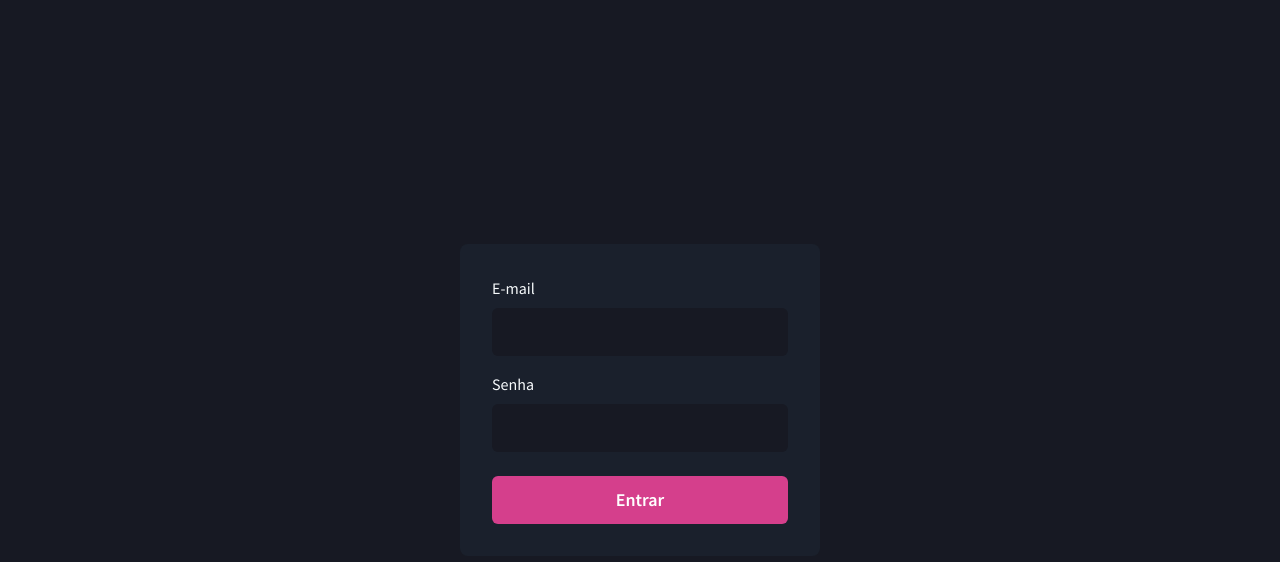
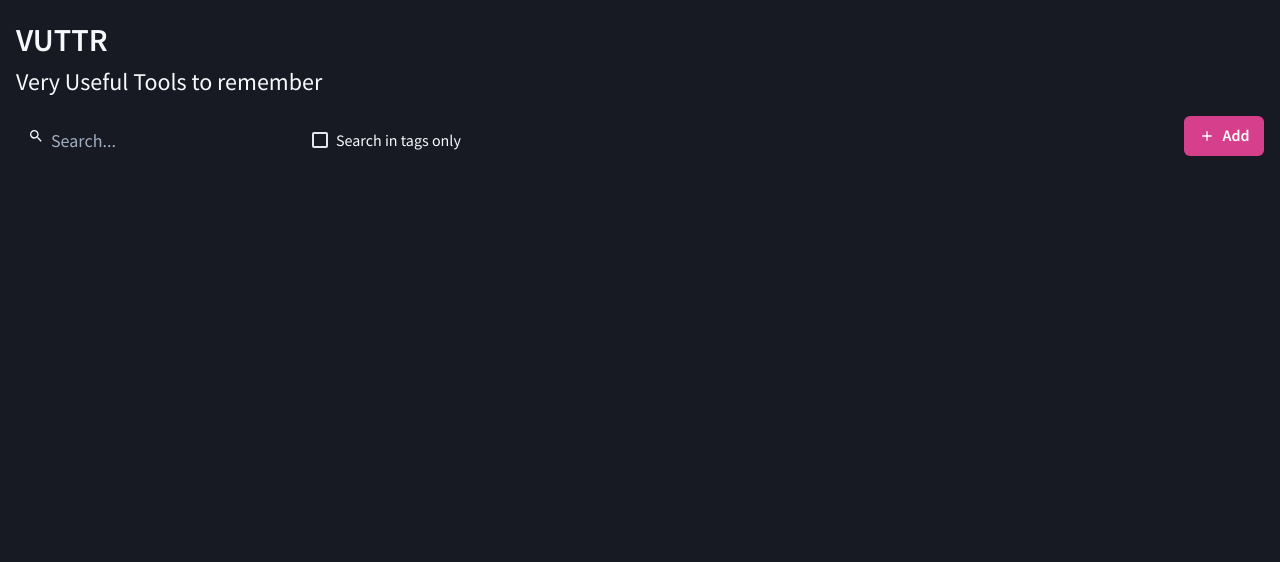
Before and after one commit to Daniel-Vinicius/Desafio-Frontend-Bossabox, a Next.js app: page / in a window 1280 px wide. Shown: the top 562 px of the page. Built offline with nearby package versions, Linux system fonts and the light colour scheme.

Commit message:
Search Box Layout

```diff
--- a/package.json
+++ b/package.json
@@ -23,6 +23,7 @@
     "react": "17.0.2",
     "react-dom": "17.0.2",
     "react-hook-form": "^7.5.2",
+    "react-icons": "^4.2.0",
     "react-query": "^3.16.0",
     "yup": "^0.32.9"
   },
--- a/src/components/Form/Input.tsx
+++ b/src/components/Form/Input.tsx
@@ -37,7 +37,7 @@ const InputBase: ForwardRefRenderFunction<HTMLInputElement, InputProps> = (
         {...rest}
       />
 
-      {Boolean(error) && <FormErrorMessage>{error.message}</FormErrorMessage>}
+      {Boolean(error) && <FormErrorMessage>{error?.message}</FormErrorMessage>}
     </FormControl>
   );
 };
--- /dev/null
+++ b/src/components/Home/SearchBox/index.tsx
@@ -0,0 +1,75 @@
+import { useState, useEffect } from 'react';
+
+import {
+  Flex,
+  Text,
+  Checkbox,
+  InputGroup,
+  InputLeftElement,
+  Button,
+} from '@chakra-ui/react';
+
+import { MdSearch, MdAdd } from 'react-icons/md';
+
+import { Input } from '../../Form/Input';
+
+export function SearchBox(): JSX.Element {
+  const [search, setSearch] = useState('');
+  const [checkbox, setCheckbox] = useState(0);
+
+  useEffect(() => {
+    console.log(search, checkbox);
+  }, [search, checkbox]);
+
+  return (
+    <Flex direction="column" w="100%">
+      <Text as="h1" fontWeight="bold" fontSize="2rem">
+        VUTTR
+      </Text>
+      <Text as="h2" fontSize="1.5rem">
+        Very Useful Tools to remember
+      </Text>
+      <Flex justify="space-between" mt="1rem" flexDirection={['column', 'row']}>
+        <Flex flexDirection={['column', 'row']}>
+          <InputGroup>
+            <InputLeftElement
+              pointerEvents="none"
+              // eslint-disable-next-line react/no-children-prop
+              children={<MdSearch color="gray.300" />}
+            />
+            <Input
+              name="search"
+              placeholder="Search..."
+              value={search}
+              maxW="100%"
+              borderWidth="0.2rem"
+              paddingLeft="2rem"
+              onChange={(e) => setSearch(e.target.value)}
+            />
+          </InputGroup>
+          <Checkbox
+            colorScheme="pink"
+            minW="12.5rem"
+            ml={['0', '1rem']}
+            my={['1rem', '0']}
+            value={checkbox}
+            onChange={({ target }) =>
+              target.value == '0' ? setCheckbox(1) : setCheckbox(0)
+            }
+          >
+            Search in tags only
+          </Checkbox>
+        </Flex>
+        <Button
+          leftIcon={<MdAdd />}
+          colorScheme="pink"
+          variant="solid"
+          w="5rem"
+          ml={['auto', '0']}
+        >
+          Add
+        </Button>
+      </Flex>
+    </Flex>
+  );
+}
--- a/src/pages/index.tsx
+++ b/src/pages/index.tsx
@@ -1,77 +1,23 @@
 import Head from 'next/head';
-import { SubmitHandler, useForm } from 'react-hook-form';
 
-import * as yup from 'yup';
-import { yupResolver } from '@hookform/resolvers/yup';
-
-import { Flex, Button, Stack } from '@chakra-ui/react';
-
-import { Input } from '../components/Form/Input';
-
-type SignInFormData = { email: string; password: string };
-
-const signInFormSchema = yup.object().shape({
-  email: yup.string().required('E-mail obrigatório').email('E-mail inválido'),
-  password: yup.string().required('Senha obrigatória'),
-});
+import { Flex } from '@chakra-ui/react';
+import { SearchBox } from '../components/Home/SearchBox';
 
 export default function Home(): JSX.Element {
-  const {
-    register,
-    handleSubmit,
-    formState,
-    formState: { errors },
-  } = useForm<SignInFormData>({
-    resolver: yupResolver(signInFormSchema),
-  });
-
-  const handleSignIn: SubmitHandler<SignInFormData> = async (values) => {
-    await new Promise((resolve) => setTimeout(resolve, 2000));
-
-    console.log(values);
-  };
-
   return (
     <>
       <Head>
         <title>Desafio Bossa Box</title>
       </Head>
-      <Flex w="100vw" h="100vh" align="center" justify="center">
-        <Flex
-          as="form"
-          w="100%"
-          maxWidth="22.5rem"
-          bg="gray.800"
-          p="8"
-          borderRadius={8}
-          flexDir="column"
-          onSubmit={handleSubmit(handleSignIn)}
-        >
-          <Stack spacing="4">
-            <Input
-              label="E-mail"
-              type="email"
-              error={errors.email}
-              {...register('email')}
-            />
-            <Input
-              label="Senha"
-              type="password"
-              error={errors.password}
-              {...register('password')}
-            />
-          </Stack>
-
-          <Button
-            type="submit"
-            mt="6"
-            colorScheme="pink"
-            size="lg"
-            isLoading={formState.isSubmitting}
-          >
-            Entrar
-          </Button>
-        </Flex>
+      <Flex
+        w="100vw"
+        h="100vh"
+        flexDir="column"
+        p="1rem"
+        maxW="80rem"
+        marginX="auto"
+      >
+        <SearchBox />
       </Flex>
     </>
   );
```
Also changed, not shown: 1 other file (tests, documents, lock files or other folders).
